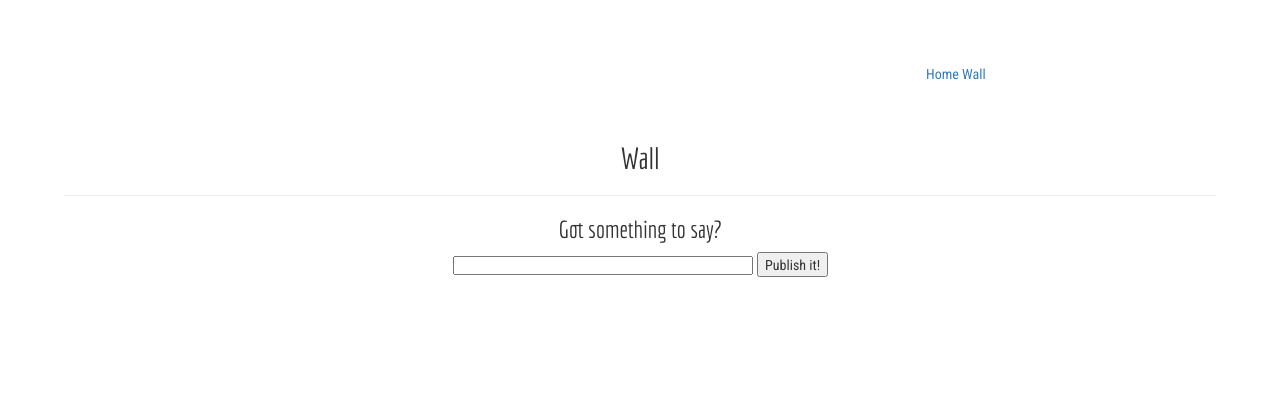
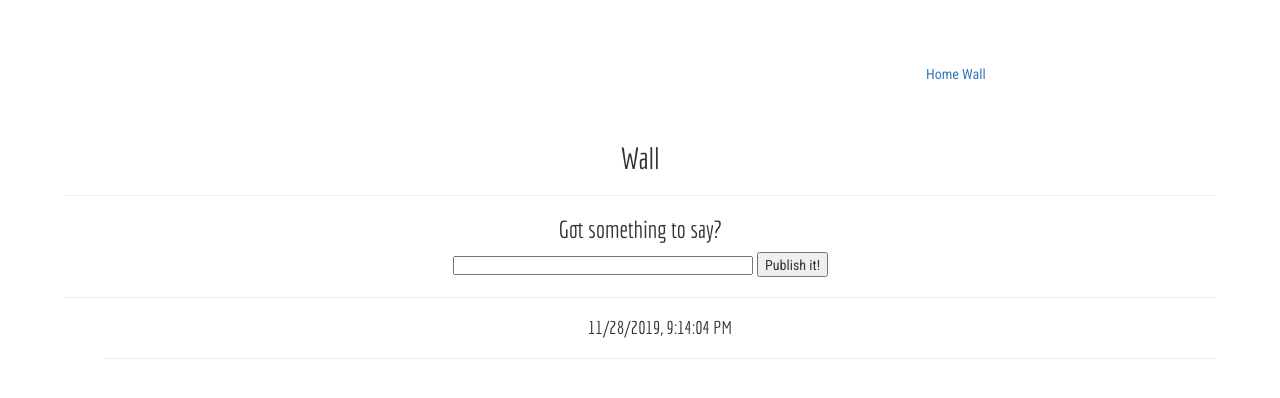
Before and after one commit to JoAn9/React-Hooks-excercises, a React (Create React App) app: page /wall in a window 1280 px wide. Both pictures are taken after a click on the button "Publish it!". Shown: the top 398 px of the page. Built offline with nearby package versions, Linux system fonts and the light colour scheme.

Commit message:
display messages on wall

```diff
--- /dev/null
+++ b/src/components/wall/MessageBoard.js
@@ -0,0 +1,20 @@
+import React from 'react';
+
+function MessageBoard({ messages }) {
+  return (
+    <ul>
+      {messages.map(item => {
+        const { text, id, timestamp } = item;
+        return (
+          <li key={id}>
+            <h4>{new Date(timestamp).toLocaleString()}</h4>
+            <p>{text}</p>
+            <hr />
+          </li>
+        );
+      })}
+    </ul>
+  );
+}
+
+export default MessageBoard;
--- a/src/components/wall/Wall.js
+++ b/src/components/wall/Wall.js
@@ -1,17 +1,18 @@
 import React, { useReducer } from 'react';
 import reducer, { initialState } from '../../state/reducer';
 import PublishMessage from './PublishMessage';
+import MessageBoard from './MessageBoard';
 
 function Wall() {
   const [state, dispatch] = useReducer(reducer, initialState);
-
-  console.log(state);
 
   return (
     <div>
       <h2>Wall</h2>
       <hr />
       <PublishMessage dispatch={dispatch} />
+      <hr />
+      <MessageBoard messages={state.messages} />
     </div>
   );
 }
--- a/src/index.css
+++ b/src/index.css
@@ -106,3 +106,7 @@ button {
   margin: 5px;
   cursor: pointer;
 }
+
+ul {
+  list-style-type: none;
+}
```
